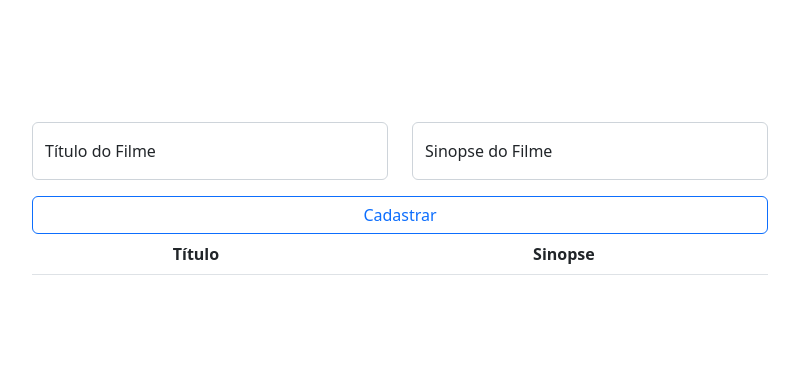
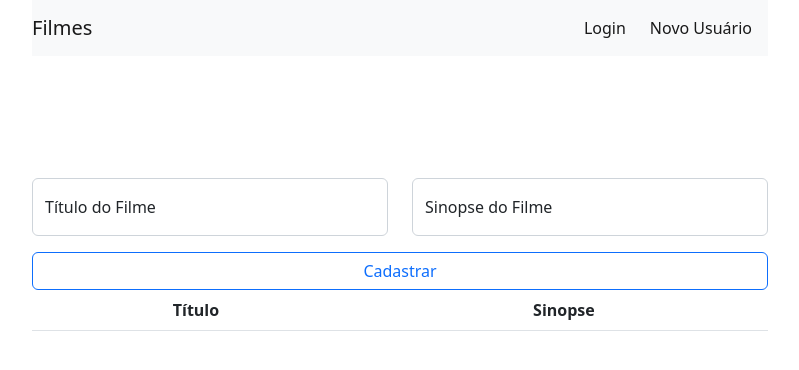
Before and after one commit to amachion/2024_2_maua_so_quinta_03_04_fullstack, a website: page front/index.html in a window 1280 px wide. Shown: the whole page, without its empty margins (240-1039 px from the left). Drawn offline with nearby package versions, Linux system fonts and the light colour scheme; no server answers.

Commit message:
criamos a barra de navegação

```diff
--- a/front/index.html
+++ b/front/index.html
@@ -7,6 +7,37 @@
     <link href="https://cdn.jsdelivr.net/npm/bootstrap@5.2.3/dist/css/bootstrap.min.css" rel="stylesheet" integrity="sha384-rbsA2VBKQhggwzxH7pPCaAqO46MgnOM80zW1RWuH61DGLwZJEdK2Kadq2F9CUG65" crossorigin="anonymous">
   </head>
   <body onload="obterFilmes()">
+
+    <div class="container">
+        <div class="row justify-content-center">
+            <div class="col-md-8">
+                <nav class="navbar navbar-expand-md bg-light">
+                    <a href="#" class="navbar-brand">Filmes</a>
+                    <button class="navbar-toggler"
+                            type="button"
+                            data-bs-toggle="collapse"
+                            data-bs-target="#myNav"
+                            aria-controls="myNav"
+                            aria-expanded="false"
+                            aria-label="Toggle navigation">
+                        <span class="navbar-toggler-icon"></span>
+                    </button>
+                    <div class="collapse navbar-collapse" id="myNav">
+                        <div class="navbar-nav ms-auto">
+                            <a href="#" class="nav-link active me-2"
+                               aria-current="page">
+                               Login
+                            </a>
+                            <a href="#" class="nav-link active me-2">
+                               Novo Usuário
+                            </a>
+                        </div>
+                    </div>
+                </nav>
+            </div>
+        </div>
+    </div>
+
     <div class="container mt-5">
         <div class="row justify-content-center">
             <div class="col-md-8">
```
